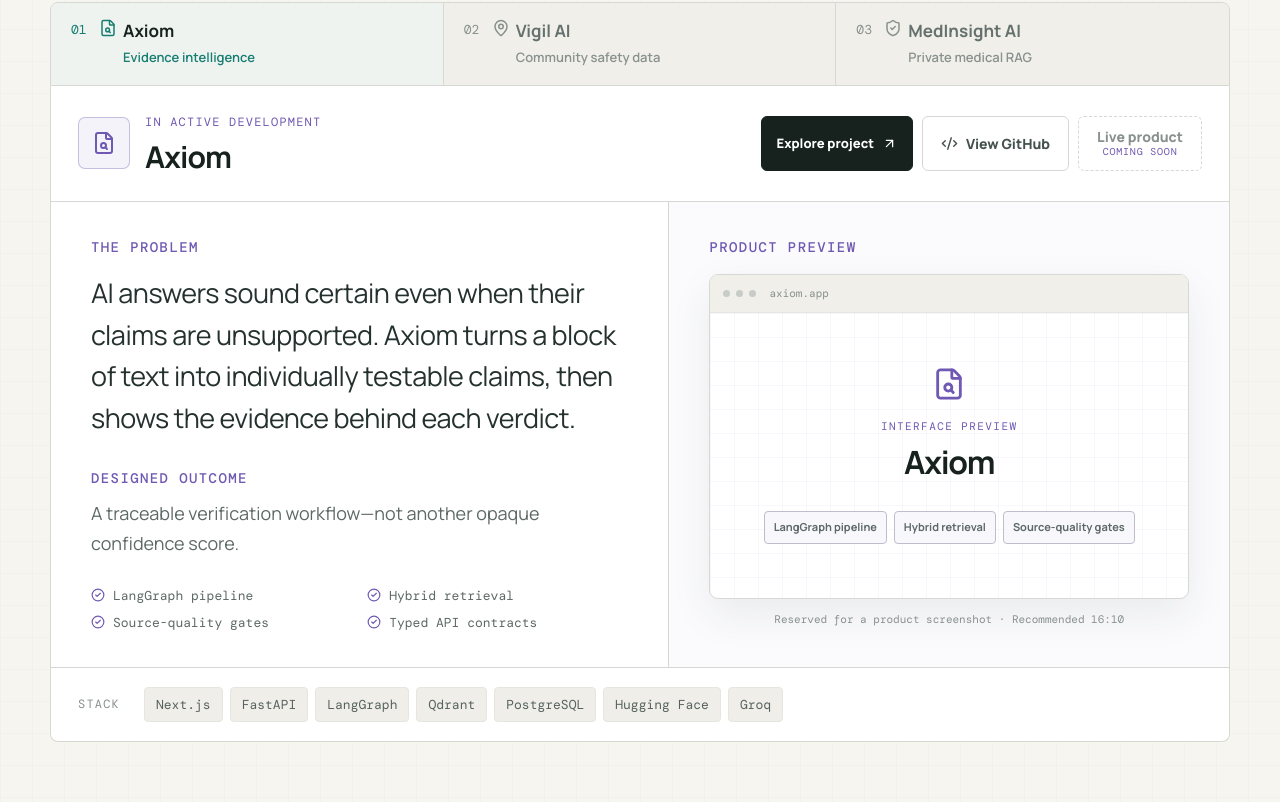
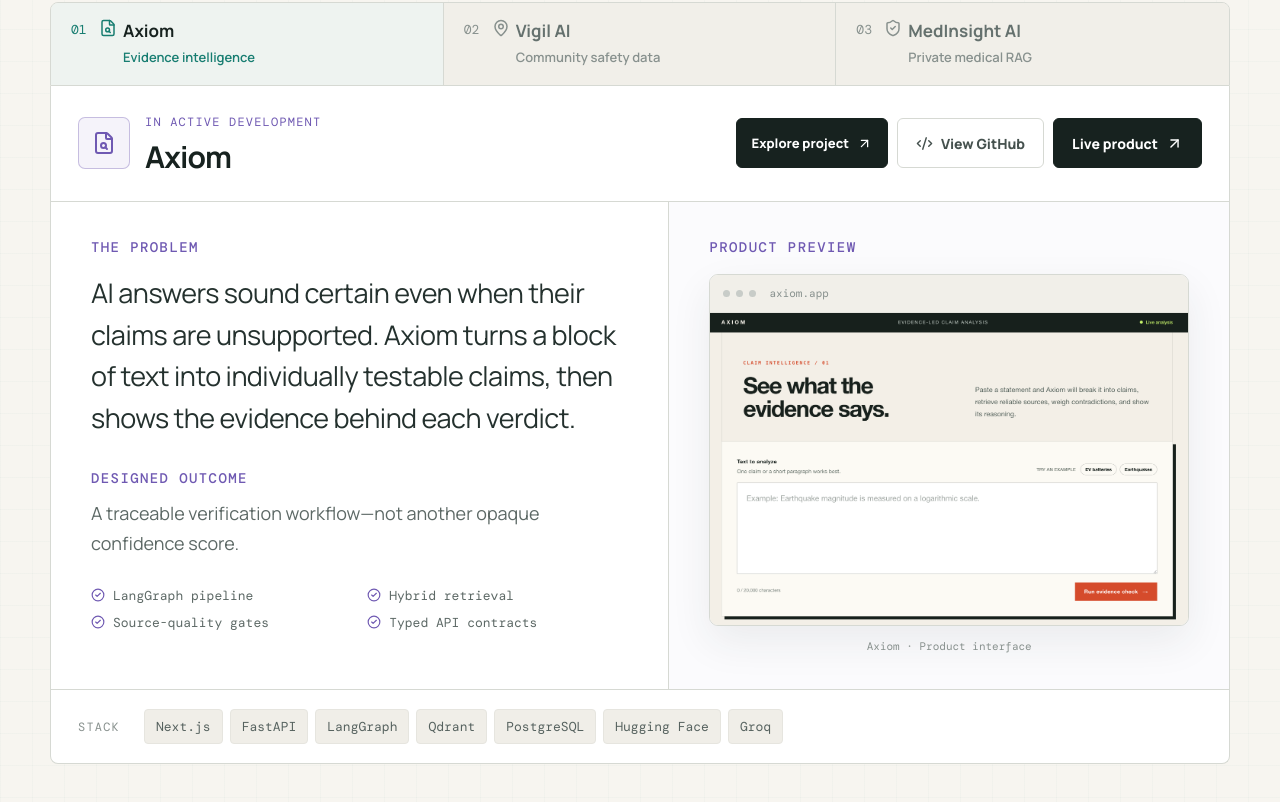
Before and after one commit to anyarajesh1/portfolio, a Next.js app: page / in a window 1280 px wide. Shown: the part 1091-1893 px from the top of the page. Built offline with nearby package versions, Linux system fonts and the light colour scheme.

Commit message:
Add live project previews

```diff
--- a/app/globals.css
+++ b/app/globals.css
@@ -103,6 +103,8 @@
 .preview-bar { height:38px; padding:0 13px; display:flex; align-items:center; gap:6px; background:#f1efe9; border-bottom:1px solid var(--line-soft); }
 .preview-bar>span { width:7px; height:7px; border-radius:50%; background:#c8ccc8; }
 .preview-bar code { margin-left:7px; color:var(--dim); font:11px 'DM Mono',monospace; }
+.preview-image { overflow:hidden; background:#f3f1eb; }
+.preview-image img { width:100%; height:auto; display:block; }
 .preview-canvas { min-height:285px; padding:36px; color:var(--accent); display:flex; flex-direction:column; align-items:center; justify-content:center; text-align:center; background-image:linear-gradient(color-mix(in srgb,var(--accent) 5%,transparent) 1px,transparent 1px),linear-gradient(90deg,color-mix(in srgb,var(--accent) 5%,transparent) 1px,transparent 1px); background-size:24px 24px; }
 .preview-canvas>span { margin-top:18px; font:11px 'DM Mono',monospace; letter-spacing:.13em; }
 .preview-canvas h4 { margin-top:5px; color:var(--text); font-size:32px; letter-spacing:-.04em; }
--- a/app/page.tsx
+++ b/app/page.tsx
@@ -1,6 +1,7 @@
 "use client";
 
 import { useState } from "react";
+import Image from "next/image";
 import {
   ArrowUpRight, BriefcaseBusiness, CheckCircle2, ChevronRight, Code2, Database,
   FileSearch, Layers3, Mail, MapPin, Menu, Network, ShieldCheck, Sparkles, UserRound, X,
@@ -14,7 +15,8 @@
     steps: [["01", "Extract", "Decompose text into atomic claims"], ["02", "Retrieve", "Search local + external evidence"], ["03", "Rank", "Cross-encode for relevance"], ["04", "Verify", "Score entailment + contradiction"], ["05", "Referee", "Return a sourced verdict"]],
     signals: ["LangGraph pipeline", "Hybrid retrieval", "Source-quality gates", "Typed API contracts"],
     stack: ["Next.js", "FastAPI", "LangGraph", "Qdrant", "PostgreSQL", "Hugging Face", "Groq"],
-    repo: "https://github.com/anyarajesh1/Axiom", live: null, showLiveSlot: true, accent: "violet", icon: FileSearch,
+    repo: "https://github.com/anyarajesh1/Axiom", live: "https://axiom-ten-alpha.vercel.app/", showLiveSlot: true, accent: "violet", icon: FileSearch,
+    preview: { src: "/project-previews/axiom.png", width: 2508, height: 1642, alt: "Axiom evidence-led claim analysis interface" },
   },
   {
     id: "vigil", index: "02", name: "Vigil AI", label: "Community safety data", status: "Live product",
@@ -24,6 +26,7 @@
     signals: ["5 public data sources", "No-signup access", "Interactive geospatial UI", "Deployed API + frontend"],
     stack: ["Next.js", "FastAPI", "PostgreSQL", "Leaflet", "Groq / Llama 3", "Vercel", "Render"],
     repo: "https://github.com/anyarajesh1/Vigil-AI", live: "https://vigil-ai-two.vercel.app", showLiveSlot: true, accent: "cyan", icon: MapPin,
+    preview: { src: "/project-previews/vigil.png", width: 3360, height: 1524, alt: "Vigil AI real-time neighborhood safety interface" },
   },
   {
     id: "medinsight", index: "03", name: "MedInsight AI", label: "Private medical RAG", status: "Open source",
@@ -33,6 +36,7 @@
     signals: ["OCR fallback", "Pre-retrieval PII redaction", "Cited responses", "Local-inference option"],
     stack: ["React", "FastAPI", "LangChain", "ChromaDB", "Tesseract", "Presidio", "MiniLM"],
     repo: "https://github.com/anyarajesh1/MedInsight-AI", live: null, showLiveSlot: false, accent: "lime", icon: ShieldCheck,
+    preview: null,
   },
 ];
 
@@ -195,14 +199,20 @@
               <div className="content-label">PRODUCT PREVIEW</div>
               <div className="preview-window">
                 <div className="preview-bar"><span /><span /><span /><code>{project.id}.app</code></div>
+                {project.preview ? (
+                  <div className="preview-image">
+                    <Image src={project.preview.src} width={project.preview.width} height={project.preview.height} alt={project.preview.alt} sizes="(max-width: 760px) 100vw, 45vw" priority={project.id === "axiom"} />
+                  </div>
+                ) : (
                   <div className="preview-canvas">
                     <ProjectIcon size={34} />
                     <span>INTERFACE PREVIEW</span>
                     <h4>{project.name}</h4>
                     <div className="preview-signals">{project.signals.slice(0, 3).map((signal) => <small key={signal}>{signal}</small>)}</div>
                   </div>
+                )}
               </div>
-              <p className="preview-note">Reserved for a product screenshot · Recommended 16:10</p>
+              <p className="preview-note">{project.preview ? `${project.name} · Product interface` : "Reserved for a product screenshot · Recommended 16:10"}</p>
             </div>
           </div>
           <footer className="stack-row"><span>STACK</span><div>{project.stack.map((item) => <code key={item}>{item}</code>)}</div></footer>
```
Also changed, not shown: public/project-previews/axiom.png (added), public/project-previews/vigil.png (added). Lines whose indentation alone changed are shown as unchanged.
